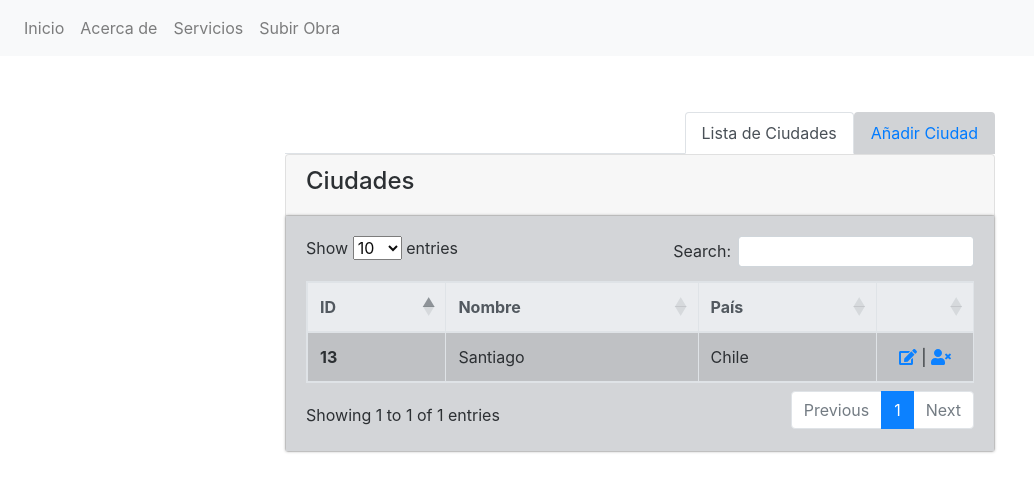
After one commit to Xsard/Pagina_De_Artes, a Python web app: template templates/mantenedores/ciudad.html in a window 1280 px wide. The commit adds this page. Shown: the top 492 px of the page, without its empty margins (0-1034 px from the left). Run offline with Jinja, Linux system fonts and the light colour scheme; the template is opened without the code that fills it, so the values that code supplies are empty; some libraries are stand-ins or nearby versions.

Commit message:
V 0.6.1
Se añaden mantenedores de:
  -Artistas
  -Ciudades
  -Estilos
  -País

Solucionada linea blanca en la barra lateral
Solucionado error en el Login

```diff
--- /dev/null
+++ b/css/mantenedores.css
@@ -0,0 +1,23 @@
+.main-section{
+    margin:0 auto;
+    margin-top:5%;
+}
+.card{
+	opacity: .95;
+}
+.card-body{
+    background-color: #d1d3d6;
+    box-shadow: 0px 0px 3px #848484;
+}
+
+label{
+	font-weight: bold;
+}
+
+.nav-tabs .nav-item a:not(.active){
+	background-color: #d1d3d6;
+}
+
+.nav-tabs{
+	border-bottom:0px;
+}
--- a/css/sidebar.css
+++ b/css/sidebar.css
@@ -4,10 +4,10 @@
     position: fixed;
     width: 300px;
     height: 100%;
-    left: 1500px;
+    left: 1550px;
 }
 #sidebar.acti{
-    left: 1300px;
+    left: 1250px;
 }
 #sidebar ul{
     margin-top: 50px;
@@ -22,8 +22,8 @@
 }
 #sidebar .toggle-btn{
     position: absolute;
-    right: 310px;
-    top: 3px;
+    right: 330px;
+    top: 5px;
     cursor: pointer;
 }
 #sidebar .toggle-btn span{
--- a/scripts/sidebar.js
+++ b/scripts/sidebar.js
@@ -6,3 +6,7 @@ function logout(){
     window.close();
     window.open("login.html")
 }
+function logoutMant(){
+    window.close();
+    window.open("../login.html")
+}
--- a/templates/addImg.html
+++ b/templates/addImg.html
@@ -38,13 +38,13 @@
                     </div>
                     <ul >
                         <li class="nav-item">
-                            <a class="nav-link">Gestión Paises</a>
+                            <a class="nav-link" href="mantenedores/pais.html">Gestión Paises</a>
                         </li>
                         <li class="nav-item">
-                            <a class="nav-link">Gestión Ciudades</a>
+                            <a class="nav-link" href="mantenedores/ciudad.html">Gestión Ciudades</a>
                         </li>
                         <li class="nav-item">
-                            <a class="nav-link">Gestión Estilo</a>
+                            <a class="nav-link" href="mantenedores/estilos.html">Gestión Estilo</a>
                         </li>
                         <li class="nav-item">
                             <a class="nav-link">Gestión Artistas</a>
--- a/templates/homeloged.html
+++ b/templates/homeloged.html
@@ -39,13 +39,13 @@
                         </div>
                         <ul>
                             <li class="nav-item">
-                                <a class="nav-link">Gestión Paises</a>
+                                <a class="nav-link" href="mantenedores/pais.html">Gestión Paises</a>
                             </li>
                             <li class="nav-item">
-                                <a class="nav-link">Gestión Ciudades</a>
+                                <a class="nav-link" href="mantenedores/ciudad.html">Gestión Ciudades</a>
                             </li>
                             <li class="nav-item">
-                                <a class="nav-link">Gestión Estilo</a>
+                                <a class="nav-link" href="mantenedores/estilos.html">Gestión Estilo</a>
                             </li>
                             <li class="nav-item">
                                 <a class="nav-link">Gestión Artistas</a>
--- /dev/null
+++ b/templates/mantenedores/ciudad.html
@@ -0,0 +1,176 @@
+<!DOCTYPE html>
+<html lang="en">
+
+<head>
+    <meta charset="UTF-8">
+    <meta name="viewport" content="width=device-width, initial-scale=1.0">
+    <title>Mantenedor País</title>
+    <link rel="stylesheet" href="https://stackpath.bootstrapcdn.com/bootstrap/4.5.2/css/bootstrap.min.css"
+        integrity="sha384-JcKb8q3iqJ61gNV9KGb8thSsNjpSL0n8PARn9HuZOnIxN0hoP+VmmDGMN5t9UJ0Z" crossorigin="anonymous">
+    <link rel="icon" type="image/png" href="../../img/logo.png">
+    <link rel="stylesheet" href="../../css/add.css">
+    <link rel="stylesheet" href="../../css/sidebar.css">
+    <script src="../../scripts/sidebar.js"></script>
+    <link rel="stylesheet" type="text/css" href="../../css/mantenedores.css">
+
+    <!--Links Externos para el mantenedor -->
+
+    <script src="https://ajax.googleapis.com/ajax/libs/jquery/3.3.1/jquery.min.js"></script>
+    <script src="https://maxcdn.bootstrapcdn.com/bootstrap/4.0.0/js/bootstrap.min.js"></script>
+    <script src="https://code.jquery.com/jquery-3.2.1.slim.min.js"
+        integrity="sha384-KJ3o2DKtIkvYIK3UENzmM7KCkRr/rE9/Qpg6aAZGJwFDMVNA/GpGFF93hXpG5KkN"
+        crossorigin="anonymous"></script>
+    <script src="https://cdnjs.cloudflare.com/ajax/libs/popper.js/1.12.9/umd/popper.min.js"
+        integrity="sha384-ApNbgh9B+Y1QKtv3Rn7W3mgPxhU9K/ScQsAP7hUibX39j7fakFPskvXusvfa0b4Q"
+        crossorigin="anonymous"></script>
+    <script src="https://use.fontawesome.com/releases/v5.0.7/js/all.js"></script>
+    <script src="https://cdn.datatables.net/1.10.19/js/jquery.dataTables.min.js"></script>
+    <script src="https://cdn.datatables.net/1.10.19/js/dataTables.bootstrap4.min.js"></script>
+
+    <link rel="stylesheet" href="https://cdnjs.cloudflare.com/ajax/libs/twitter-bootstrap/4.1.1/css/bootstrap.css">
+    <link rel="stylesheet" href="https://cdn.datatables.net/1.10.19/css/dataTables.bootstrap4.min.css">
+    <link rel="stylesheet" href="https://use.fontawesome.com/releases/v5.0.8/css/solid.css">
+    <link rel="stylesheet" href="https://maxcdn.bootstrapcdn.com/bootstrap/4.0.0/css/bootstrap.min.css">
+
+    <!--Función externa para filtrado del mantenedor-->
+    <script type="text/javascript">
+        $(document).ready(function () {
+            $('#userList').DataTable();
+        });
+    </script>
+</head>
+
+<body>
+    <nav class="navbar navbar-expand navbar-light bg-light">
+        <div class="collapse navbar-collapse" id="BarraDeNavegacion">
+            <ul class="navbar-nav mr-auto mt-2 mt-lg-0">
+                <li class="nav-item">
+                    <a class="nav-link" href="../homeloged.html"> Inicio</a>
+                </li>
+                <li class="nav-item">
+                    <a class="nav-link" href="#"> Acerca de</a>
+                </li>
+                <li class="nav-item">
+                    <a class="nav-link" href="#"> Servicios</a>
+                </li>
+
+                <li class="nav-item">
+                    <a class="nav-link" href="../addImg.html"> Subir Obra</a>
+                </li>
+            </ul>
+            <ul class="navbar-nav my-2 my-lg-0">
+                <div id="sidebar">
+                    <div class="toggle-btn" onclick="toggleBtn()">
+                        <span>&#9776;</span>
+                    </div>
+                    <ul>
+                        <li class="nav-item">
+                            <a class="nav-link" href="pais.html">Gestión Paises</a>
+                        </li>
+                        <li class="nav-item">
+                            <a class="nav-link" href="ciudad.html">Gestión Ciudades</a>
+                        </li>
+                        <li class="nav-item">
+                            <a class="nav-link" href="estilos.html">Gestión Estilo</a>
+                        </li>
+                        <li class="nav-item">
+                            <a class="nav-link">Gestión Artistas</a>
+                        </li>
+                        <li class="nav-item">
+                            <a class="nav-link" href="login.html" onclick="logoutMant()">Cerrar Sesión</a>
+                        </li>
+                    </ul>
+                </div>
+            </ul>
+        </div>
+    </nav>
+    <div class="container">
+        <div class="mx-auto col-sm-8 main-section" id="myTab" role="tablist">
+            <ul class="nav nav-tabs justify-content-end">
+                <li class="nav-item">
+                    <a class="nav-link active" id="list-tab" data-toggle="tab" href="#list" role="tab"
+                        aria-controls="list" aria-selected="false">Lista de Ciudades</a>
+                </li>
+                <li class="nav-item">
+                    <a class="nav-link" id="form-tab" data-toggle="tab" href="#form" role="tab" aria-controls="form"
+                        aria-selected="true">Añadir Ciudad</a>
+                </li>
+            </ul>
+            <div class="tab-content" id="myTabContent">
+                <div class="tab-pane fade show active" id="list" role="tabpanel" aria-labelledby="list-tab">
+                    <div class="card">
+                        <div class="card-header">
+                            <h4>Ciudades</h4>
+                        </div>
+                        <div class="card-body">
+                            <div class="table-responsive">
+                                <table id="userList" class="table table-bordered table-hover table-striped">
+                                    <thead class="thead-light">
+                                        <tr>
+                                            <th scope="col">ID</th>
+                                            <th scope="col">Nombre</th>
+                                            <th scope="col">País</th>
+                                            <th></th>
+                                        </tr>
+                                    </thead>
+                                    <tbody>
+                                        <tr>
+                                            <th scope="row">13</th>
+                                            <td>Santiago</td>
+                                            <td>Chile</td>
+                                            <td style="text-align-last: center;">
+                                                <a href="#"><i class="fas fa-edit"></i></a> | <a href="#"><i class="fas fa-user-times"></i></a>
+                                            </td>
+                                        </tr>
+                                    </tbody>
+                                </table>
+                            </div>
+                        </div>
+                    </div>
+                </div>
+                <div class="tab-pane fade" id="form" role="tabpanel" aria-labelledby="form-tab">
+                    <div class="card">
+                        <div class="card-header">
+                            <h4>Información del País</h4>
+                        </div>
+                        <div class="card-body">
+                            <form class="form" role="form" autocomplete="off">
+                                <div class="form-group row">
+                                    <label class="col-lg-3 col-form-label form-control-label">Código</label>
+                                    <div class="col-lg-9">
+                                        <input class="form-control" type="text">
+                                    </div>
+                                </div>
+                                <div class="form-group row">
+                                    <label class="col-lg-3 col-form-label form-control-label">Nombre</label>
+                                    <div class="col-lg-9">
+                                        <input class="form-control" type="text">
+                                    </div>
+                                </div>
+                                <div  class="form-group row">
+                                    <label class="col-lg-3 col-form-label form-control-label">País</label>
+                                    <div class="col-lg-9">
+                                        <select class="custom-select" id="validationTooltip04" required>
+                                            <option selected disabled value="">País</option>
+                                            <option>Chile</option>
+                                        </select>
+                                    </div>
+                                </div>
+                                <div class="form-group row">
+                                    <div class="col-lg-12 text-center">
+                                        <input type="reset" class="btn btn-secondary" value="Cancelar">
+                                        <input type="button" class="btn btn-primary" value="Aceptar">
+                                    </div>
+                                </div>
+                            </form>
+                        </div>
+                    </div>
+                </div>
+            </div>
+
+        </div>
+    </div>
+
+</body>
+
+</html>
```
Also changed, not shown: scripts/login.js (+4 -3 lines), templates/login.html (+4 -3 lines), templates/mantenedores/artistas.html (added, +133 -0 lines), templates/mantenedores/estilos.html (added, +173 -0 lines), templates/mantenedores/pais.html (added, +165 -0 lines), 1 other file.
